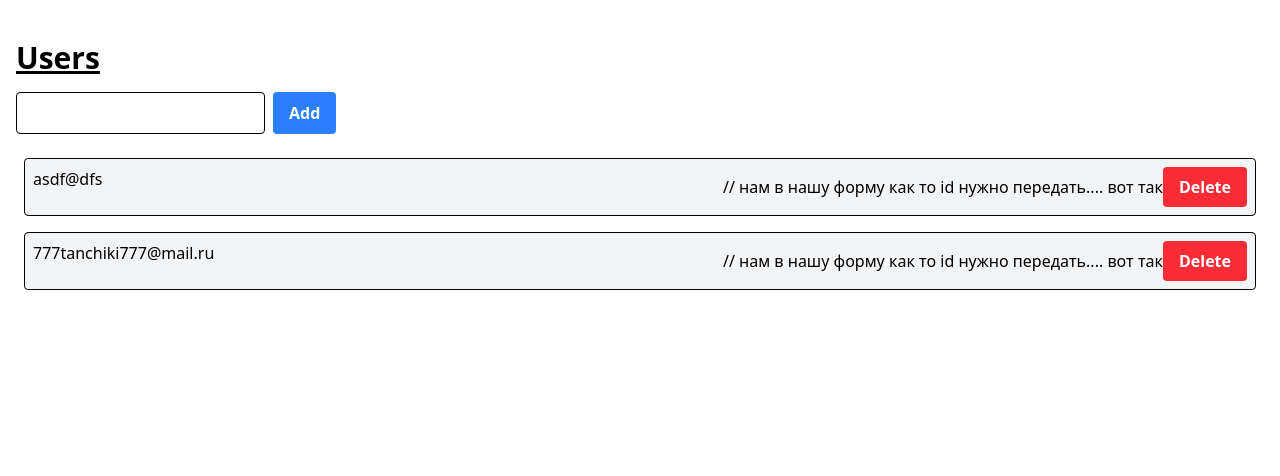
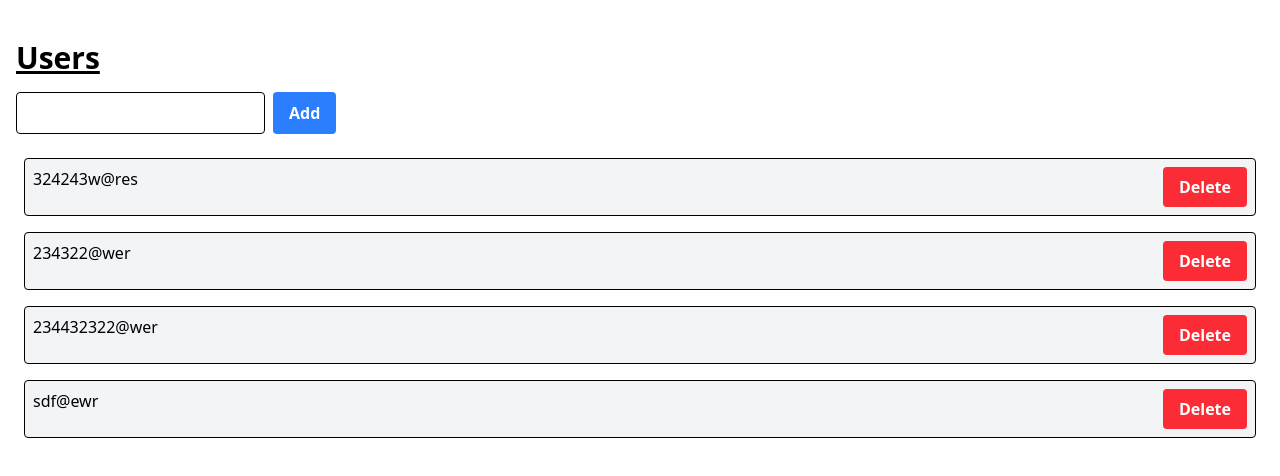
Before and after one commit to NikePro777/react19, a React (Vite) app: page / in a window 1280 px wide. Shown: the top 476 px of the page. Built offline with nearby package versions, Linux system fonts and the light colour scheme; data requests are answered from the project's data file.

Commit message:
finish useOptimistic, without clear fild

```diff
--- a/db.json
+++ b/db.json
@@ -2,12 +2,20 @@
   "tasks": [],
   "users": [
     {
-      "id": "4819cf84-c410-4c3a-915a-bec795bf74e3",
-      "email": "asdf@dfs"
+      "id": "435d18d6-e120-451d-b76c-8d3ca1312fcd",
+      "email": "324243w@res"
     },
     {
-      "id": "264a8205-abba-450e-81af-8c95d50d922e",
-      "email": "777tanchiki777@mail.ru"
+      "id": "250a3d25-d2bd-4068-bb62-80280fcbe95a",
+      "email": "234322@wer"
+    },
+    {
+      "id": "9137bb06-a4ec-4971-bbef-1e966a43cd78",
+      "email": "234432322@wer"
+    },
+    {
+      "id": "87f5d41e-ea13-49e2-8e0f-61d6c86113ba",
+      "email": "sdf@ewr"
     }
   ]
 }
--- a/src/pages/users/actions.ts
+++ b/src/pages/users/actions.ts
@@ -1,4 +1,4 @@
-import { createUser, deleteUser } from '../../shared/api';
+import { createUser, deleteUser, User } from '../../shared/api';
 
 type CreateActionState = {
   error?: string;
@@ -10,7 +10,13 @@ export type CreateUserAction = (
   formData: FormData,
 ) => Promise<CreateActionState>;
 
-export function createUserAction({ refetchUsers }: { refetchUsers: () => void }): CreateUserAction {
+export function createUserAction({
+  refetchUsers,
+  optimisticCreate,
+}: {
+  refetchUsers: () => void;
+  optimisticCreate: (user: User) => void;
+}): CreateUserAction {
   return async (_, formData) => {
     const email = formData.get('email') as string;
     if (email === 'admin@mail.com') {
@@ -20,7 +26,9 @@ export function createUserAction({ refetchUsers }: { refetchUsers: () => void })
       };
     }
     try {
-      await createUser({ email, id: crypto.randomUUID() });
+      const user = { email, id: crypto.randomUUID() };
+      optimisticCreate(user);
+      await createUser(user);
 
       refetchUsers();
       return { email: '' };
@@ -42,10 +50,17 @@ export type DeleteUserAction = (
   formData: FormData,
 ) => Promise<DeleteUserActionState>;
 
-export function deleteUserAction({ refetchUsers }: { refetchUsers: () => void }): DeleteUserAction {
+export function deleteUserAction({
+  refetchUsers,
+  optimisticDelete,
+}: {
+  refetchUsers: () => void;
+  optimisticDelete: (id: string) => void;
+}): DeleteUserAction {
   return async (_, formData) => {
     const id = formData.get('id') as string;
     try {
+      optimisticDelete(id);
       await deleteUser(id);
       refetchUsers();
       return {};
--- a/src/pages/users/page.tsx
+++ b/src/pages/users/page.tsx
@@ -1,6 +1,6 @@
-import { Suspense, use, useActionState } from 'react';
+import { Suspense, useActionState } from 'react';
 import { ErrorBoundary } from 'react-error-boundary';
-import { createUserAction, DeleteUserAction, deleteUserAction } from './actions';
+import { CreateUserAction, DeleteUserAction } from './actions';
 import { useUsers } from './use-users';
 
 type User = {
@@ -9,42 +9,35 @@ type User = {
 };
 
 export function UsersPage() {
-  const [usersPromise, refetchUsers] = useUsers();
+  const { useUsersList, createUserAction, deleteUserAction } = useUsers();
   return (
     <main className="container mx-auto p-4 pt-10 flex flex-col gap-4">
       <h1 className="text-3xl font-bold underline">Users</h1>
 
-      <CreateUserForm refetchUsers={refetchUsers} />
+      <CreateUserForm createUserAction={createUserAction} />
       <ErrorBoundary
         fallbackRender={(e) => (
           <div className="text-red-500">Something went wrong: {JSON.stringify(e)}</div>
         )}>
         <Suspense fallback={<div>Loading....</div>}>
-          <UsersList usersPromise={usersPromise} refetchUsers={refetchUsers} />
+          <UsersList useUsersList={useUsersList} deleteUserAction={deleteUserAction} />
         </Suspense>
       </ErrorBoundary>
     </main>
   );
 }
 
-export function CreateUserForm({ refetchUsers }: { refetchUsers: () => void }) {
-  const [state, dispatch, isPending] = useActionState(createUserAction({ refetchUsers }), {
+export function CreateUserForm({ createUserAction }: { createUserAction: CreateUserAction }) {
+  const [state, dispatch] = useActionState(createUserAction, {
     email: '',
   });
 
   return (
     <form className="flex gap-2" action={dispatch}>
-      <input
-        name="email"
-        type="email"
-        className="border p-2 rounded"
-        disabled={isPending}
-        defaultValue={state.email}
-      />
+      <input name="email" type="email" className="border p-2 rounded" defaultValue={state.email} />
       <button
         className="bg-blue-500 hover:border-blue-700 text-white font-bold py-2 px-4 rounded disabled:bg-gray-400 cursor-pointer"
-        type="submit"
-        disabled={isPending}>
+        type="submit">
         Add
       </button>
       {state.error && <div className="text-red-500">{state.error}</div>}
@@ -53,17 +46,17 @@ export function CreateUserForm({ refetchUsers }: { refetchUsers: () => void }) {
 }
 
 export function UsersList({
-  usersPromise,
-  refetchUsers,
+  deleteUserAction,
+  useUsersList,
 }: {
-  usersPromise: Promise<User[]>;
-  action: DeleteUserAction;
+  deleteUserAction: DeleteUserAction;
+  useUsersList: () => User[];
 }) {
-  const users = use(usersPromise);
+  const users = useUsersList();
   return (
     <div className="flex flex-col">
       {users.map((user) => (
-        <UserCart key={user.id} user={user} refetchUsers={refetchUsers} />
+        <UserCart key={user.id} user={user} deleteUserAction={deleteUserAction} />
       ))}
     </div>
   );
@@ -76,16 +69,14 @@ export function UserCart({
   user: User;
   deleteUserAction: DeleteUserAction;
 }) {
-  const [state, handleDelete, isPending] = useActionState(deleteUserAction, {});
+  const [state, handleDelete] = useActionState(deleteUserAction, {});
   return (
     <div className="border p-2 m-2 rounded bg-gray-100 flex gap-2">
       {user.email}
       <form action={handleDelete} className="ml-auto">
-        <input type="hidden" name="id" value={user.id} /> // нам в нашу форму как то id нужно
-        передать.... вот так
-        <button
-          className="bg-red-500 hover:bd-red-700 text-white font-bold py-2 px-4 rounded ml-auto disabled:bg-gray-400 cursor-pointer"
-          disabled={isPending}>
+        <input type="hidden" name="id" value={user.id} />{' '}
+        {/* нам в нашу форму как то id нужно передать.... вот так*/}
+        <button className="bg-red-500 hover:bd-red-700 text-white font-bold py-2 px-4 rounded ml-auto disabled:bg-gray-400 cursor-pointer">
           Delete {state.error && <div className="text-red-500">{state.error}</div>}
         </button>
       </form>
--- a/src/pages/users/use-users.ts
+++ b/src/pages/users/use-users.ts
@@ -1,10 +1,32 @@
-import { startTransition, useState } from 'react';
+import { User } from './../../shared/api';
+import { startTransition, use, useOptimistic, useState } from 'react';
 import { fetchUsers } from '../../shared/api';
+import { createUserAction, deleteUserAction } from './actions';
 
 const defaultUsersPromise = fetchUsers();
 
 export function useUsers() {
   const [usersPromise, setUsersPromise] = useState(defaultUsersPromise);
   const refetchUsers = () => startTransition(() => setUsersPromise(fetchUsers()));
-  return [usersPromise, refetchUsers] as const;
+
+  const [createdUsers, optimisticCreate] = useOptimistic(
+    [] as User[],
+    (createdUsers, user: User) => [...createdUsers, user],
+  );
+
+  const [deletedUsersIds, optimisticDelete] = useOptimistic(
+    [] as string[],
+    (deletedUsers, id: string) => deletedUsers.concat(id),
+  );
+
+  const useUsersList = () => {
+    const users = use(usersPromise);
+    return users.concat(createdUsers).filter((user) => !deletedUsersIds.includes(user.id));
+  };
+
+  return {
+    createUserAction: createUserAction({ refetchUsers, optimisticCreate }),
+    deleteUserAction: deleteUserAction({ refetchUsers, optimisticDelete }),
+    useUsersList,
+  } as const;
 }
```
